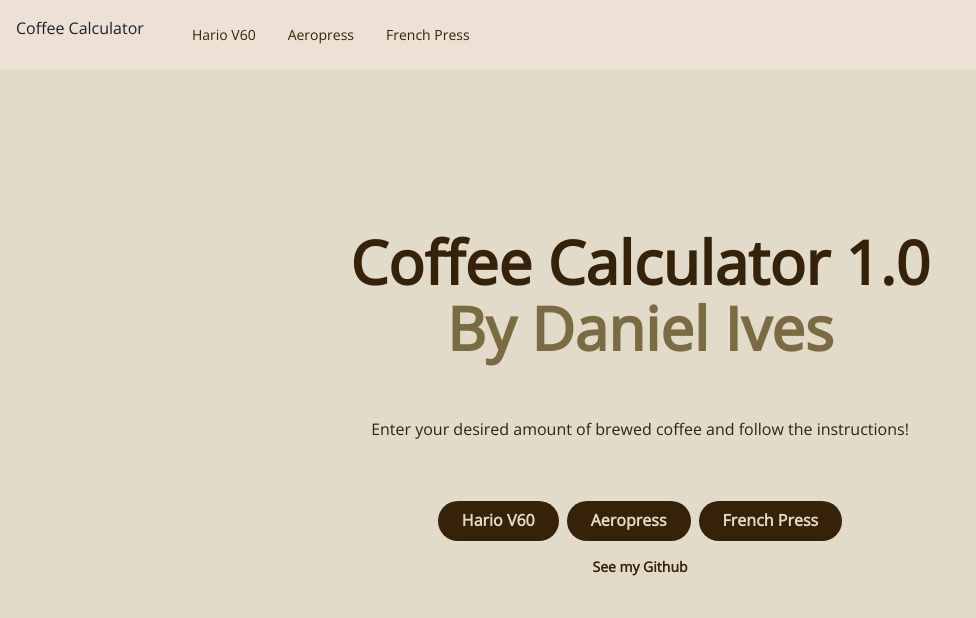
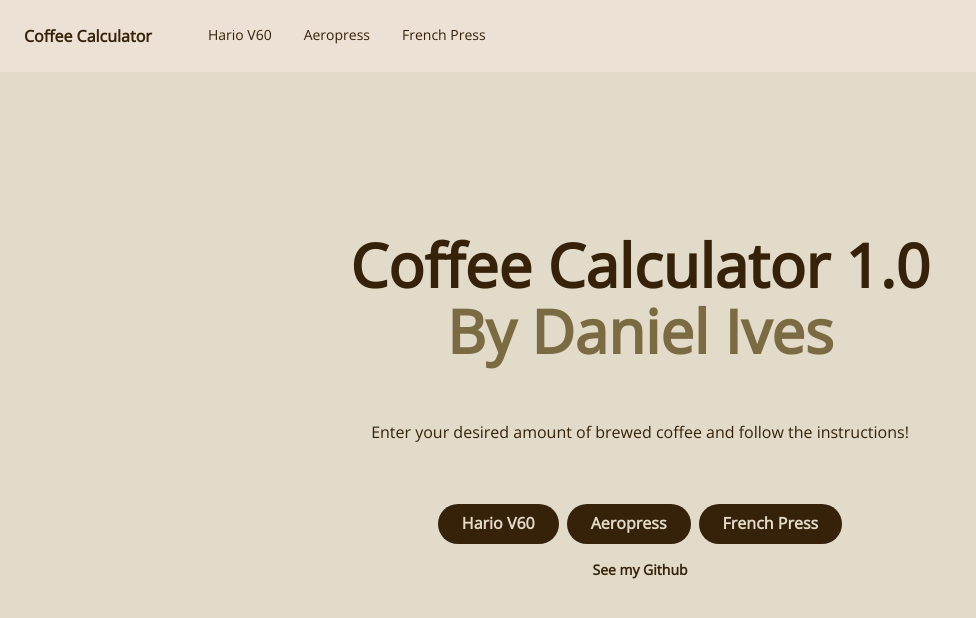
Before and after one commit to daives01/coffee-calculator, a Next.js app: page / in a window 1280 px wide. Shown: the top 618 px of the page, without its empty margins (0-976 px from the left). Built offline with nearby package versions, Linux system fonts and the light colour scheme.

Commit message:
fixed header

```diff
--- a/components/Header.js
+++ b/components/Header.js
@@ -32,9 +32,19 @@ export default function Header() {
           />
         </Flex>
         <Flex onClick={isOpen ? onToggle : null} flex={{ base: 1 }} justify={{ base: "center", md: "start" }}>
-          <NextLink passHref textAlign={useBreakpointValue({ base: "center", md: "left" })} fontFamily={"heading"} href="/" color="darkBrown">
+          <Box
+            p={2}
+            fontWeight={700}
+            color={"darkBrown"}
+            _hover={{
+              textDecoration: "none",
+              color: "darkTan",
+            }}
+          >
+          <NextLink textAlign={useBreakpointValue({ base: "center", md: "left" })} fontFamily={"heading"} href="/" color="darkBrown">
             <a>Coffee Calculator</a>
           </NextLink>
+          </Box>
 
           <Flex display={{ base: "none", md: "flex" }} ml={10}>
             <DesktopNav />
```
